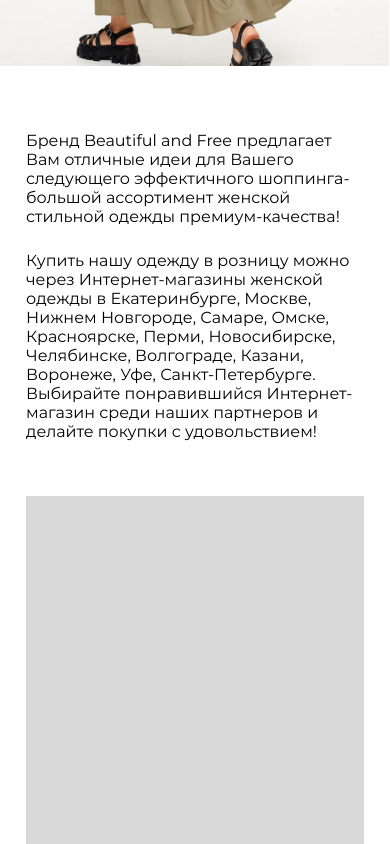
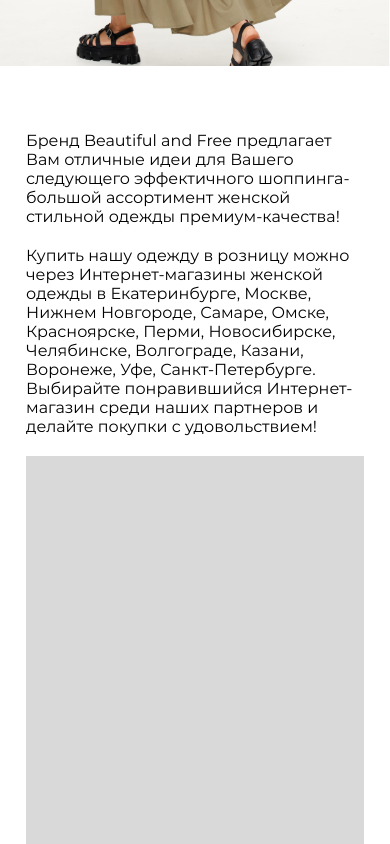
Before and after one commit to AnastasiaKlets/Brest-clothes, a plain HTML site: page index.html in a window 390 px wide. Shown: the part 5700-6544 px from the top of the page. Drawn offline with nearby package versions, Linux system fonts and the light colour scheme; files that its build step writes are made by us from their sources.

Commit message:
certificate

```diff
--- a/scss/media/_certificate.scss
+++ b/scss/media/_certificate.scss
@@ -2,13 +2,8 @@
   .certificate{
     margin-bottom: 45px;
     &_wrapper{
-      display: flex;
-      flex-direction: column;
       gap: 55px;
-      width: 100%;
       &_text{
-        display: flex;
-        flex-direction: column;
         gap: 25px;
       }
       &_img{
@@ -24,8 +19,26 @@
   }
 }
 @media (max-width: 768px) {
+  .certificate{
+    margin-bottom: 50px;
+    &_wrapper{
+      gap: 30px;
+      &_text{
+        gap: 20px;
+      }
 
+    }
+  }
 }
 @media (max-width: 480px) {
+  .certificate{
+    margin-bottom: 60px;
+    &_wrapper{
+      gap: 20px;
+      &_text{
+        gap: 20px;
+      }
 
+    }
+  }
 }
```
